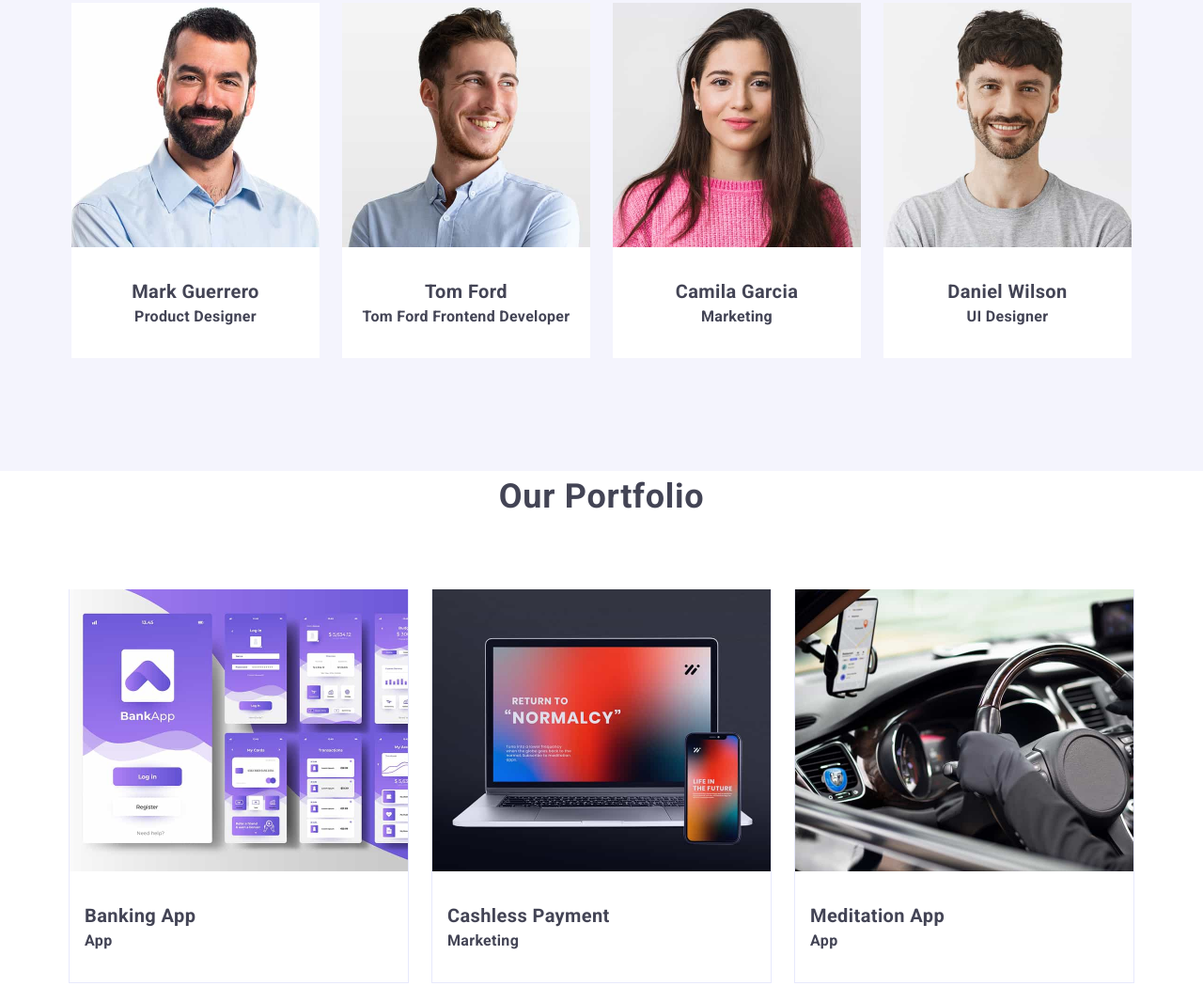
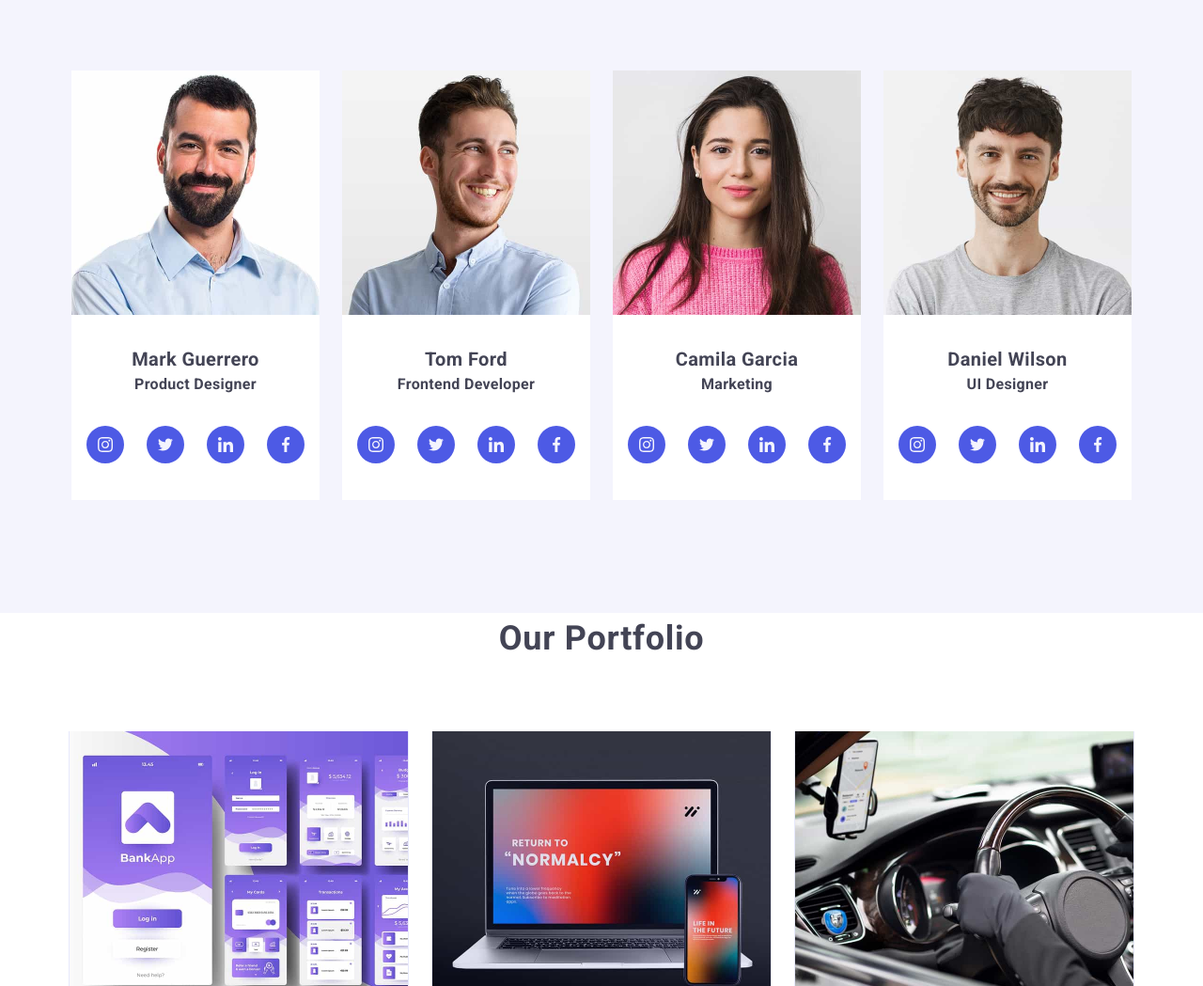
Before and after one commit to alperenkucukozkan/goit-markup-hw-04, a plain HTML site: page index.html in a window 1280 px wide. Shown: the part 1470-2519 px from the top of the page at 94% size. Drawn offline with Linux system fonts and the light colour scheme.

Commit message:
second commit

```diff
--- a/css/styles.css
+++ b/css/styles.css
@@ -101,6 +101,9 @@ img {
   height: 312px;
   padding-top: 100px;
 }
+.foto-footer {
+  padding: 32px 16px;
+}
 
 .footer p {
   max-width: 264px;
@@ -201,9 +204,9 @@ img {
   box-sizing: border-box;
   background-color: white;
 }
-.section3 li.team .header3 {
+/* .section3 li.team .header3 {
   margin-top: 32px;
-}
+} */
 .section3 li.team p {
   margin-bottom: 32px;
 }
--- a/index.html
+++ b/index.html
@@ -184,17 +184,17 @@
       <section>
         <ul>
           <li>
-            <svg class="icon" width="40" height="40">
+            <svg class="icon" width="64" height="64">
               <use href="#icon-antenna"></use>
             </svg>
           </li>
           <li>
-            <svg class="icon" width="40" height="40">
+            <svg class="icon" width="64" height="64">
               <use href="#icon-clock"></use>
             </svg>
           </li>
           <li>
-            <svg class="icon" width="40" height="40">
+            <svg class="icon" width="64" height="64">
               <use href="#icon-diagram"></use>
             </svg>
           </li>
@@ -253,8 +253,32 @@
                   alt="Mark Guerrero photo"
                 />
               </a>
+              <div class="foto-footer">
                 <h3 class="header3">Mark Guerrero</h3>
                 <p>Product Designer</p>
+                <ul>
+                  <li>
+                    <svg class="icon" width="40" height="40">
+                      <use href="#icon-Instagram-icon"></use>
+                    </svg>
+                  </li>
+                  <li>
+                    <svg class="icon" width="40" height="40">
+                      <use href="#icon-X-icon"></use>
+                    </svg>
+                  </li>
+                  <li>
+                    <svg class="icon" width="40" height="40">
+                      <use href="#icon-Linkedin-icon"></use>
+                    </svg>
+                  </li>
+                  <li>
+                    <svg class="icon" width="40" height="40">
+                      <use href="#icon-Facebook-icon"></use>
+                    </svg>
+                  </li>
+                </ul>
+              </div>
             </li>
             <li class="team">
               <a href="/">
@@ -265,8 +289,32 @@
                   alt="Tom Ford photo"
                 />
               </a>
+              <div class="foto-footer">
                 <h3 class="header3">Tom Ford</h3>
-              <p>Tom Ford Frontend Developer</p>
+                <p>Frontend Developer</p>
+                <ul>
+                  <li>
+                    <svg class="icon" width="40" height="40">
+                      <use href="#icon-Instagram-icon"></use>
+                    </svg>
+                  </li>
+                  <li>
+                    <svg class="icon" width="40" height="40">
+                      <use href="#icon-X-icon"></use>
+                    </svg>
+                  </li>
+                  <li>
+                    <svg class="icon" width="40" height="40">
+                      <use href="#icon-Linkedin-icon"></use>
+                    </svg>
+                  </li>
+                  <li>
+                    <svg class="icon" width="40" height="40">
+                      <use href="#icon-Facebook-icon"></use>
+                    </svg>
+                  </li>
+                </ul>
+              </div>
             </li>
             <li class="team">
               <a href="/">
@@ -277,8 +325,32 @@
                   alt="Camila Garcia photo"
                 />
               </a>
+              <div class="foto-footer">
                 <h3 class="header3">Camila Garcia</h3>
                 <p>Marketing</p>
+                <ul>
+                  <li>
+                    <svg class="icon" width="40" height="40">
+                      <use href="#icon-Instagram-icon"></use>
+                    </svg>
+                  </li>
+                  <li>
+                    <svg class="icon" width="40" height="40">
+                      <use href="#icon-X-icon"></use>
+                    </svg>
+                  </li>
+                  <li>
+                    <svg class="icon" width="40" height="40">
+                      <use href="#icon-Linkedin-icon"></use>
+                    </svg>
+                  </li>
+                  <li>
+                    <svg class="icon" width="40" height="40">
+                      <use href="#icon-Facebook-icon"></use>
+                    </svg>
+                  </li>
+                </ul>
+              </div>
             </li>
             <li class="team">
               <a href="/">
@@ -289,8 +361,32 @@
                   alt="Daniel Wilson photo"
                 />
               </a>
+              <div class="foto-footer">
                 <h3 class="header3">Daniel Wilson</h3>
                 <p>UI Designer</p>
+                <ul>
+                  <li>
+                    <svg class="icon" width="40" height="40">
+                      <use href="#icon-Instagram-icon"></use>
+                    </svg>
+                  </li>
+                  <li>
+                    <svg class="icon" width="40" height="40">
+                      <use href="#icon-X-icon"></use>
+                    </svg>
+                  </li>
+                  <li>
+                    <svg class="icon" width="40" height="40">
+                      <use href="#icon-Linkedin-icon"></use>
+                    </svg>
+                  </li>
+                  <li>
+                    <svg class="icon" width="40" height="40">
+                      <use href="#icon-Facebook-icon"></use>
+                    </svg>
+                  </li>
+                </ul>
+              </div>
             </li>
           </ul>
         </div>
@@ -386,6 +482,29 @@
           Increase the flow of customers and sales for your business with
           digital marketing & growth solutions.
         </p>
+        <p>Social Media</p>
+        <ul>
+          <li>
+            <svg class="icon" width="40" height="40">
+              <use href="#icon-Instagram-icon"></use>
+            </svg>
+          </li>
+          <li>
+            <svg class="icon" width="40" height="40">
+              <use href="#icon-X-icon"></use>
+            </svg>
+          </li>
+          <li>
+            <svg class="icon" width="40" height="40">
+              <use href="#icon-Linkedin-icon"></use>
+            </svg>
+          </li>
+          <li>
+            <svg class="icon" width="40" height="40">
+              <use href="#icon-Facebook-icon"></use>
+            </svg>
+          </li>
+        </ul>
       </div>
     </footer>
   </body>
```
Lines whose indentation alone changed are shown as unchanged.
